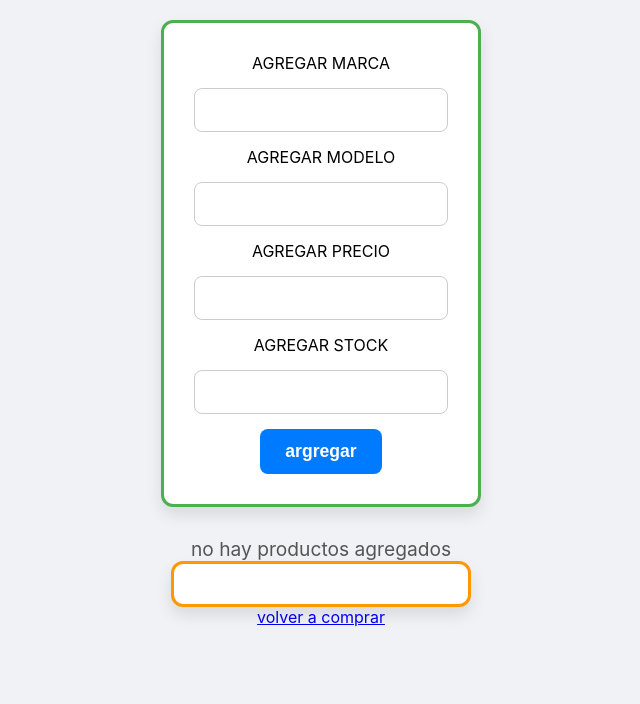
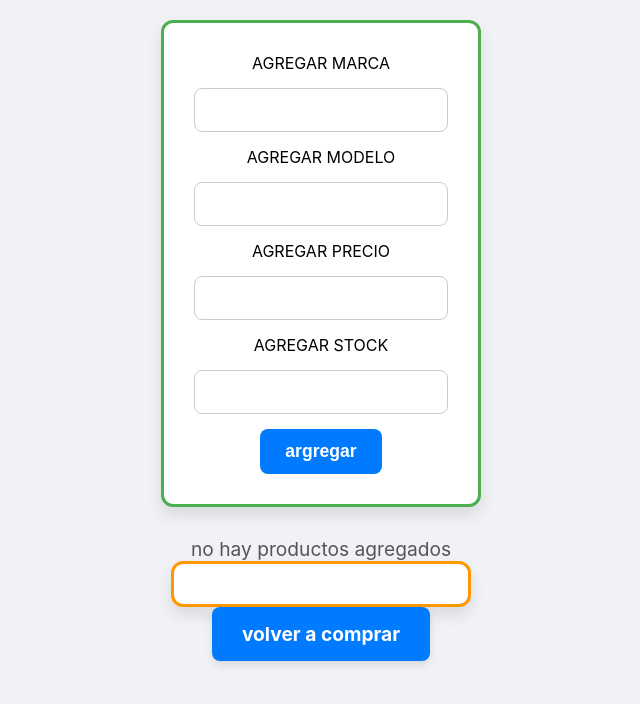
Before and after one commit to Zilebkrk/ProyectoFinal-lopezMariano, a plain HTML site: page html/administrador.html in a window 1280 px wide. Shown: the whole page, without its empty margins (319-959 px from the left). Drawn offline with Linux system fonts and the light colour scheme; some packages are replaced by stand-ins of ours; a script that the page names is missing.

Commit message:
comentario

```diff
--- a/css/administrador.css
+++ b/css/administrador.css
@@ -61,6 +61,7 @@ body {
   transition: background-color 0.3s ease, transform 0.2s ease;
 }
 
+
 .div1 button:hover {
   background-color: #2ecc71;
   transform: translateY(-2px);
@@ -68,6 +69,21 @@ body {
 
 .div1 button:active {
   transform: translateY(0);
+}
+
+.boton {
+  display: inline-block;
+  margin-bottom: 8px;
+  padding: 15px 30px;
+  background-color: #007bff;
+  color: white;
+  text-decoration: none;
+  border-radius: 8px;
+  font-size: 1.2rem;
+  font-weight: bold;
+  transition: background-color 0.3s ease, transform 0.2s ease;
+  box-shadow: 0 4px 8px rgba(0,0,0,0.1);
+
 }
 
 
```
